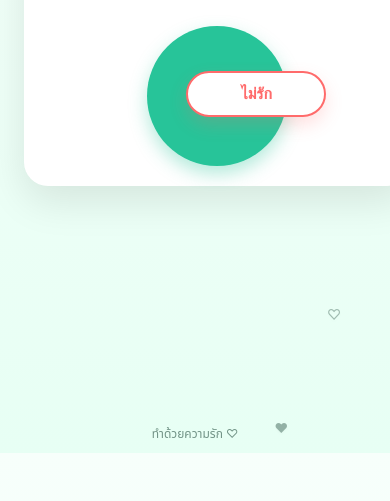
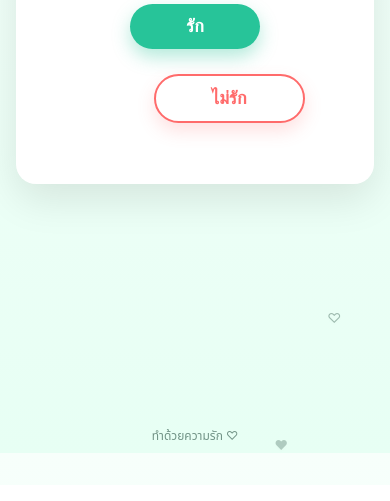
Before and after one commit to poroboy/love-website-01, a plain HTML site: page index.html in a window 390 px wide. Shown: the part 391-892 px from the top of the page. Drawn offline with Linux system fonts and the light colour scheme.

Commit message:
Update index.html
Update phone ver

```diff
--- a/index.html
+++ b/index.html
@@ -3,7 +3,7 @@
 <head>
   <meta charset="utf-8" />
   <meta name="viewport" content="width=device-width, initial-scale=1, maximum-scale=1" />
-  <title>รักเค้ามั้ย 💚</title>
+  <title>รักเค้ามั้ย 💚 (Mobile)</title>
   <style>
     :root{
       --bg1:#f7fffb;
@@ -12,64 +12,80 @@
       --accent:#27c499;
       --accent-2:#ff6b6b;
     }
-    html,body{
-      height:100%; margin:0;
+    /* Mobile-first layout */
+    html,body{ height:100%; margin:0; -webkit-tap-highlight-color:transparent; }
+    body{
       font-family:"Noto Sans Thai",system-ui,-apple-system,Segoe UI,Roboto,sans-serif;
       color:var(--txt);
       background:linear-gradient(180deg,var(--bg1),var(--bg2));
-      -webkit-tap-highlight-color: transparent;
     }
-    .wrap{min-height:100%;display:grid;place-items:center;overflow:hidden;position:relative;padding:24px;padding-bottom:calc(24px + env(safe-area-inset-bottom));}
-    .hearts{position:absolute;inset:0;pointer-events:none;overflow:hidden;}
-    .heart{position:absolute;bottom:-40px;font-size:16px;opacity:.4;animation:floatUp 8s linear infinite;filter:drop-shadow(0 2px 2px rgba(0,0,0,.06));}
-    @keyframes floatUp{0%{transform:translateY(0) scale(.8);opacity:0}10%{opacity:.4}100%{transform:translateY(-120vh) scale(1.1);opacity:0}}
 
-    .card{width:min(680px,92vw);background:#fff;border-radius:24px;padding:28px 20px;box-shadow:0 15px 40px rgba(0,0,0,.10);text-align:center;position:relative;}
-    h1{margin:0 0 8px;font-size:clamp(24px,5vw,40px);line-height:1.25;}
-    .note{opacity:.7;margin-top:6px;font-size:14px}
+    /* Use dynamic viewport height to avoid iOS 100vh bugs */
+    .app{ height:calc(var(--vh, 1vh) * 100); display:flex; align-items:center; justify-content:center; position:relative; overflow:hidden; padding:16px; padding-bottom:calc(16px + env(safe-area-inset-bottom)); }
 
-    .btns{display:flex;gap:12px;justify-content:center;flex-wrap:wrap;margin-top:22px;position:relative;min-height:120px;}
-    button{border:none;cursor:pointer;min-width:150px;padding:14px 46px;border-radius:999px;font-weight:700;font-size:18px;transition:box-shadow .25s ease, transform .2s ease;position:relative;touch-action:manipulation;}
-    .love{background:var(--accent);color:#fff;box-shadow:0 8px 18px rgba(39,196,153,.35);}
-    .love:hover{transform:translateY(-2px)}
-    .love:active{transform:translateY(0)}
-    .nolove{background:#fff;color:var(--accent-2);border:2px solid var(--accent-2);box-shadow:0 8px 18px rgba(255,107,107,.20);position:absolute;z-index:1;transform-origin:center center;}
+    /* floating hearts */
+    .hearts{ position:absolute; inset:0; pointer-events:none; overflow:hidden; z-index:0; }
+    .heart{ position:absolute; bottom:-40px; font-size:16px; opacity:.4; animation:floatUp 8s linear infinite; filter:drop-shadow(0 2px 2px rgba(0,0,0,.06)); }
+    @keyframes floatUp{ 0%{ transform:translateY(0) scale(.8); opacity:0 } 10%{ opacity:.4 } 100%{ transform:translateY(-120vh) scale(1.1); opacity:0 } }
 
-    .shake{animation:shake .35s ease}
-    @keyframes shake{0%,100%{transform:translateX(0)}25%{transform:translateX(-6px)}75%{transform:translateX(6px)}}
+    /* card */
+    .card{
+      width:min(96vw, 420px);
+      background:#fff; border-radius:20px; box-shadow:0 15px 40px rgba(0,0,0,.10);
+      padding:20px 16px; text-align:center; z-index:1;
+    }
+    h1{ margin:0 0 6px; font-size:clamp(22px, 6vw, 30px); line-height:1.25; }
+    .note{ opacity:.7; margin-top:4px; font-size:14px }
 
-    .celebrate{font-size:clamp(22px,5vw,38px);line-height:1.3;display:flex;flex-direction:column;align-items:center;gap:10px;}
-    .big{font-size:clamp(30px,8vw,60px);}
-    .pulse{animation:pulse 1.2s ease-in-out infinite;}
-    @keyframes pulse{0%,100%{transform:scale(1)}50%{transform:scale(1.06)}}
+    /* buttons area */
+    .btns{ position:relative; margin-top:18px; min-height:160px; }
+    .row{ display:flex; gap:10px; justify-content:center; }
 
-    footer{position:fixed;bottom:10px;width:100%;text-align:center;font-size:12px;opacity:.55}
+    button{
+      border:none; cursor:pointer; touch-action:manipulation; user-select:none;
+      padding:12px 56px; border-radius:999px; font-weight:700; font-size:18px;
+      transition:transform .18s ease, box-shadow .25s ease, background .25s ease;
+    }
+    .love{ background:var(--accent); color:#fff; box-shadow:0 8px 18px rgba(39,196,153,.35); }
+    .love:active{ transform:translateY(1px) }
 
-    /* --- Mobile tweaks --- */
-    @media (max-width: 420px){
-      .card{padding:20px 14px;}
-      .btns{gap:10px; min-height:140px;}
-      button{min-width:140px; font-size:16px; padding:12px 40px;}
-      .love{padding:12px 56px;} /* กว้างขึ้นโดยไม่เพิ่มความสูง */
-    }
+    .nolove{ position:absolute; background:#fff; color:var(--accent-2); border:2px solid var(--accent-2); box-shadow:0 8px 18px rgba(255,107,107,.20); transform-origin:center center; }
+
+    .shake{ animation:shake .35s ease }
+    @keyframes shake{ 0%,100%{transform:translateX(0)} 25%{transform:translateX(-6px)} 75%{transform:translateX(6px)} }
+
+    /* celebrate */
+    .celebrate{ font-size:clamp(20px, 5vw, 28px); line-height:1.35; display:flex; flex-direction:column; align-items:center; gap:10px; }
+    .big{ font-size:clamp(28px, 8vw, 42px); }
+    .pulse{ animation:pulse 1.2s ease-in-out infinite; }
+    @keyframes pulse{ 0%,100%{ transform:scale(1) } 50%{ transform:scale(1.06) } }
+
+    footer{ position:fixed; bottom:8px; width:100%; text-align:center; font-size:12px; opacity:.55; pointer-events:none; }
   </style>
 </head>
 <body>
-  <div class="wrap">
+  <div class="app" id="app">
     <div class="hearts" id="hearts"></div>
 
     <div class="card" id="card">
       <h1 id="title">รักเค้ามั้ย 💚</h1>
       <div class="note" id="subtitle">ตอบหน่อยน้าา</div>
+
       <div class="btns" id="btns">
-        <button class="love" id="loveBtn">รัก</button>
-        <button class="nolove" id="noBtn">ไม่รัก</button>
+        <div class="row">
+          <button class="love" id="loveBtn">รัก</button>
+          <button class="nolove" id="noBtn">ไม่รัก</button>
+        </div>
       </div>
     </div>
   </div>
   <footer>ทำด้วยความรัก ♡</footer>
 
   <script>
+    // Fix mobile 100vh
+    function setVh(){ document.documentElement.style.setProperty('--vh', window.innerHeight * 0.01 + 'px'); }
+    setVh(); window.addEventListener('resize', setVh);
+
     const title = document.getElementById('title');
     const subtitle = document.getElementById('subtitle');
     const btns = document.getElementById('btns');
@@ -79,7 +95,7 @@
     const heartsLayer = document.getElementById('hearts');
 
     let tries = 0;
-    const maxTries = 7; // รองรับมือถือด้วย 7 รอบตามที่ตั้งไว้
+    const maxTries = 7; // mobile version uses 7 rounds
 
     const rounds = [
       { title: 'ให้ตอบอีกรอบ 😢', sub: 'เถอะนะะะ' },
@@ -91,11 +107,8 @@
       { title: 'สุดท้ายจริงๆ ละ 😘', sub: 'เหลือคำตอบเดียวแล้วน้าาา' }
     ];
 
-    // ---- Hearts background ----
-    function seedHearts(){
-      const count = 16;
-      for(let i=0;i<count;i++) addHeart(Math.random()*100, Math.random()*8 + 6);
-    }
+    // Hearts background (lighter for phones)
+    function seedHearts(){ for(let i=0;i<14;i++) addHeart(Math.random()*100, Math.random()*8 + 6); }
     function addHeart(left=50, dur=8){
       const h = document.createElement('div');
       h.className = 'heart';
@@ -105,65 +118,52 @@
       heartsLayer.appendChild(h);
       h.addEventListener('animationend', () => h.remove());
     }
-
-    seedHearts();
-    setInterval(()=> addHeart(Math.random()*100, Math.random()*6 + 6), 1400);
+    seedHearts(); setInterval(()=> addHeart(Math.random()*100, Math.random()*6 + 6), 1500);
 
     function celebrate(){
-      for(let i=0;i<24;i++) setTimeout(()=> addHeart(Math.random()*100, Math.random()*5 + 4), i*80);
+      for(let i=0;i<20;i++) setTimeout(()=> addHeart(Math.random()*100, Math.random()*5 + 4), i*80);
       card.innerHTML = `
         <div class="celebrate">
           <div class="big">เค้าก็รักเธอค้าบ 💚</div>
           <div>ขอบคุณที่ตอบนะะะ ✨</div>
-          <button class="love pulse" style="margin-top:10px;padding:16px 96px" onclick="location.reload()">เล่นอีกครั้ง</button>
+          <button class="love pulse" style="margin-top:10px; padding:14px 72px" onclick="location.reload()">เล่นอีกครั้ง</button>
         </div>
       `;
     }
-
     loveBtn.addEventListener('click', celebrate);
 
-    // ---- Mobile-safe shrink tracking for NO button ----
-    let noScale = 1; // บันทึกสเกลจริงเพื่อคำนวณขนาดบนมือถือ
-    function resizeButtons(){
-      noScale = Math.max(0.5, 1 - tries * 0.1); // ค่อย ๆ เล็กลง แต่ไม่เล็กเกินไปบนมือถือ
-      noBtn.style.transform = `scale(${noScale})`;
-    }
+    // Only shrink the NO button (track transform for mobile sizing)
+    let noScale = 1;
+    function resizeNo(){ noScale = Math.max(0.5, 1 - tries * 0.1); noBtn.style.transform = `scale(${noScale})`; }
 
-    // อ่านขนาดปุ่มหลังสเกล (คูณเองเพราะ offsetWidth ไม่รวม transform)
-    function getNoBtnSize(){
-      const w = noBtn.offsetWidth * noScale;
-      const h = noBtn.offsetHeight * noScale;
-      return {w,h};
-    }
+    function noSize(){ return { w: noBtn.offsetWidth * noScale, h: noBtn.offsetHeight * noScale }; }
 
-    function repositionNoBtn(){
+    // Reposition NO within container without overlap & without touching edges
+    function repositionNo(){
       if(!document.body.contains(noBtn)) return;
       const container = btns.getBoundingClientRect();
       const loveRect = loveBtn.getBoundingClientRect();
+      const {w:nbw, h:nbh} = noSize();
 
+      // ensure absolute
       noBtn.style.position = 'absolute';
-      const {w:nbw, h:nbh} = getNoBtnSize();
 
       const safe = 12;
-      let maxLeft = Math.max(safe, container.width - nbw - safe);
-      let maxTop  = Math.max(safe, container.height - nbh - safe);
+      // ensure container tall enough so the button doesn't clip
+      if (container.height < nbh * 2){ btns.style.minHeight = Math.max(160, nbh * 2 + 28) + 'px'; }
+      const c = btns.getBoundingClientRect();
 
-      if (container.height < nbh * 2){
-        btns.style.minHeight = Math.max(150, nbh * 2 + 24) + 'px';
-      }
-      const c = btns.getBoundingClientRect();
-      maxLeft = Math.max(safe, c.width - nbw - safe);
-      maxTop  = Math.max(safe, c.height - nbh - safe);
+      const maxLeft = Math.max(safe, c.width - nbw - safe);
+      const maxTop  = Math.max(safe, c.height - nbh - safe);
 
-      let left = safe, top = safe, triesLocal = 0;
-      while(triesLocal < 24){
+      let left = safe, top = safe, attempt = 0;
+      while(attempt < 24){
         left = safe + Math.random() * (maxLeft - safe);
         top  = safe + Math.random() * (maxTop - safe);
         const r = { left: c.left + left, top: c.top + top, right: c.left + left + nbw, bottom: c.top + top + nbh };
         const pad = 10;
-        const noOverlap = (r.right < loveRect.left - pad) || (r.left > loveRect.right + pad) || (r.bottom < loveRect.top - pad) || (r.top > loveRect.bottom + pad);
-        if(noOverlap) break;
-        triesLocal++;
+        const overlapsLove = !(r.right < loveRect.left - pad || r.left > loveRect.right + pad || r.bottom < loveRect.top - pad || r.top > loveRect.bottom + pad);
+        if(!overlapsLove) break; attempt++;
       }
       noBtn.style.left = left + 'px';
       noBtn.style.top  = top + 'px';
@@ -171,28 +171,20 @@
 
     noBtn.addEventListener('click', () => {
       tries++;
-      card.classList.remove('shake');
-      void card.offsetWidth;
-      card.classList.add('shake');
+      card.classList.remove('shake'); void card.offsetWidth; card.classList.add('shake');
 
       const idx = Math.min(tries, rounds.length) - 1;
-      if (rounds[idx]){
-        title.textContent = rounds[idx].title;
-        subtitle.textContent = rounds[idx].sub;
-      }
+      if (rounds[idx]){ title.textContent = rounds[idx].title; subtitle.textContent = rounds[idx].sub; }
 
-      resizeButtons();
-      repositionNoBtn();
+      resizeNo();
+      repositionNo();
 
       if(tries >= maxTries){
         btns.innerHTML = '';
         const big = document.createElement('button');
-        big.className = 'love pulse';
-        big.style.fontSize = '18px';
-        big.style.padding = '16px 96px';
-        big.style.borderRadius = '999px';
-        big.textContent = 'รัก 💚';
-        big.addEventListener('click', celebrate);
+        big.className = 'love pulse'; big.style.fontSize = '18px';
+        big.style.padding = '14px 88px'; big.style.borderRadius = '999px';
+        big.textContent = 'รัก 💚'; big.addEventListener('click', celebrate);
         btns.appendChild(big);
 
         title.textContent = rounds[rounds.length-1].title;
@@ -200,9 +192,9 @@
       }
     });
 
-    // เรียกครั้งแรกและเวลาเปลี่ยนขนาดหน้าจอ
-    window.addEventListener('load', ()=> { resizeButtons(); repositionNoBtn(); });
-    window.addEventListener('resize', ()=> { resizeButtons(); repositionNoBtn(); });
+    // first layout
+    window.addEventListener('load', ()=> { resizeNo(); repositionNo(); });
+    window.addEventListener('resize', ()=> { resizeNo(); repositionNo(); });
   </script>
 </body>
 </html>
```
